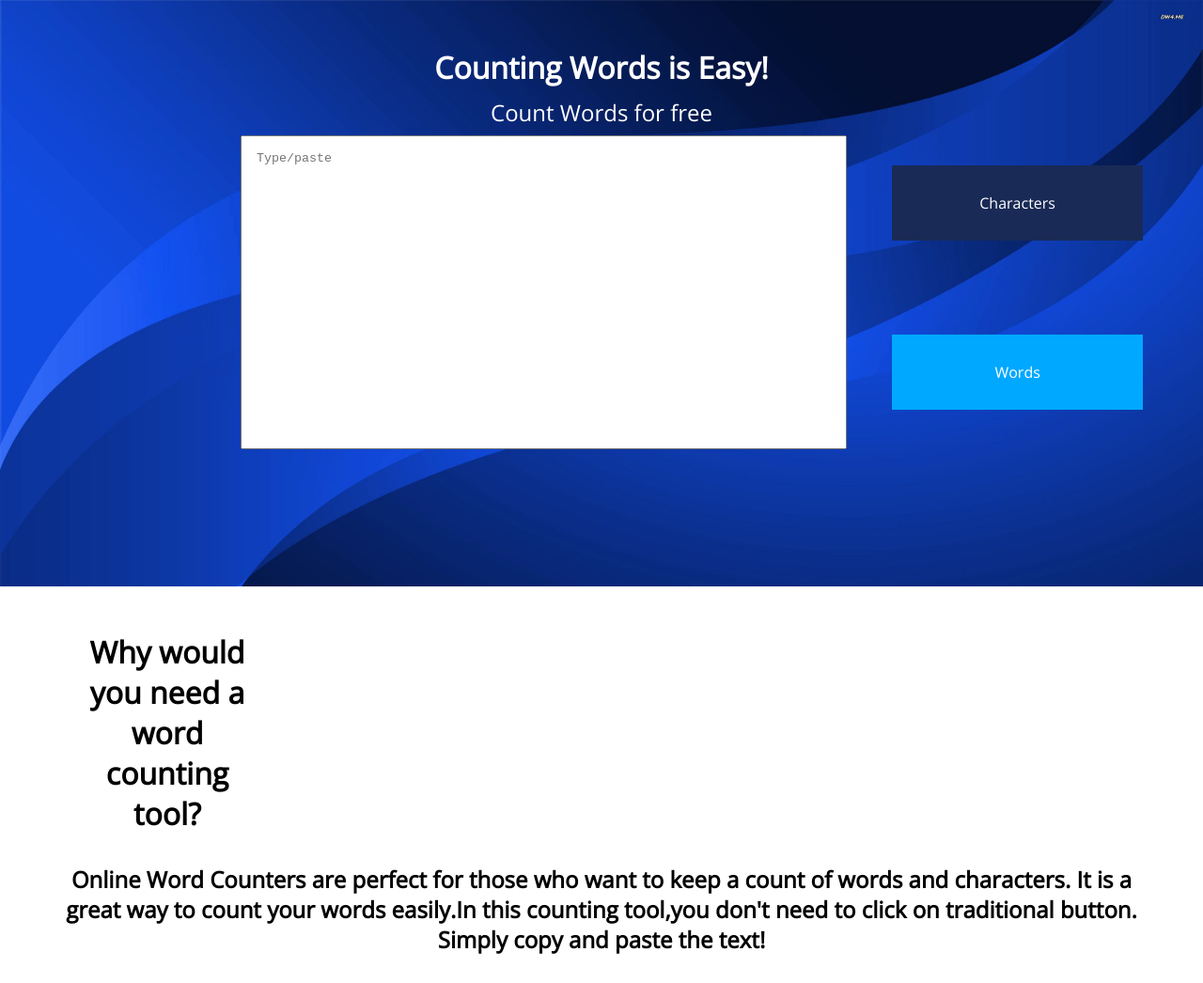
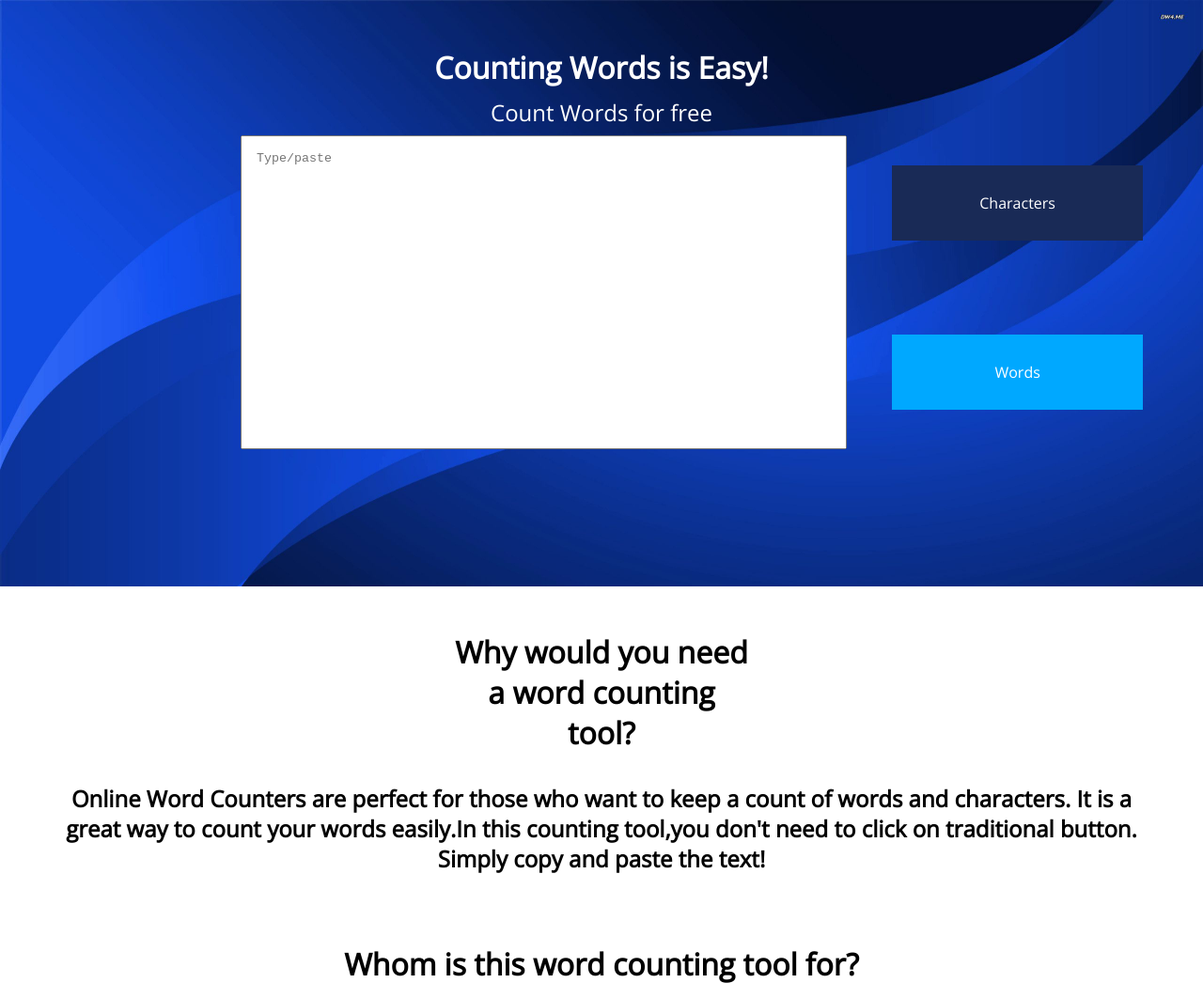
Before and after one commit to Techyy87saleh/Word22, a plain HTML site: page index.html in a window 1280 px wide. Shown: the top 1046 px of the page at 94% size. Drawn offline with nearby package versions, Linux system fonts and the light colour scheme.

Commit message:
Update index.html

```diff
--- a/index.html
+++ b/index.html
@@ -134,8 +134,8 @@
       }
         .text h2{
            font-size:2rem;
-            width:200px;
-            margin:0 30px;
+            max-width:100%;
+
         }
       .text1{
           text-align: center;
```
